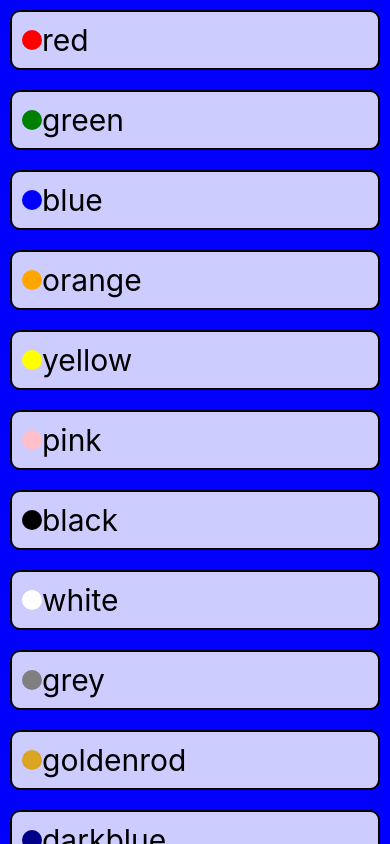
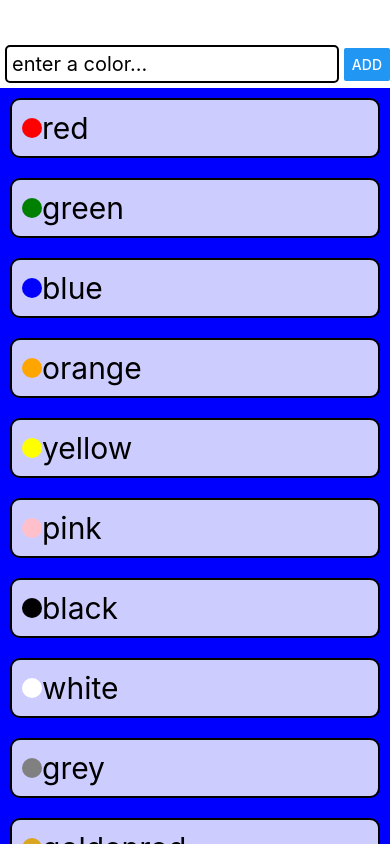
Before and after one commit to joeyharbert/ColorCatalog, a React Native app: screen / in a window 390 px wide. Built offline with nearby package versions, Linux system fonts and the light colour scheme.

Commit message:
add ColorForm

```diff
--- a/App.js
+++ b/App.js
@@ -1,11 +1,14 @@
 import React, { useState } from 'react';
-import { StyleSheet, View, FlatList } from 'react-native';
-import ColorButton from './components/ColorButton'
-import defaultColors from './data/defaultColors.json'
+import { StyleSheet, View, FlatList, Alert } from 'react-native';
+import ColorButton from './components/ColorButton';
+import defaultColors from './data/defaultColors.json';
+import ColorForm from './components/ColorForm';
 
 export default function App() {
   const [backgroundColor, setBackgroundColor] = useState("blue");
   return (
+    <>
+      <ColorForm onNewColor={newColor => Alert.alert(`TODO: add color ${newColor}`)} />
       <FlatList
       style={[styles.container, {backgroundColor}]}
       data={defaultColors}
@@ -14,6 +17,7 @@
           <ColorButton key={item.id} onPress={setBackgroundColor} backgroundColor={item.color} />
         );
       }}/>
+    </>
   );
 }
 
--- /dev/null
+++ b/components/ColorForm.js
@@ -0,0 +1,40 @@
+import React, { useState, useRef } from 'react';
+import { StyleSheet, View, TextInput, Button } from 'react-native';
+
+export default function ColorForm({ onNewColor=f => f }) {
+    const [inputValue, setValue] = useState("");
+    const input = useRef();
+
+    return(
+        <View style={styles.container}>
+            <TextInput
+            ref={input}
+            value={inputValue}
+            style={styles.txtInput}
+            onChangeText={setValue}
+            placeholder="enter a color..."
+            autoCapitalize="none"/>
+            <Button title="add" onPress={() => {
+                input.current.blur();
+                onNewColor(inputValue);
+                setValue("");
+            }}/>
+        </View>
+    )
+}
+
+const styles = StyleSheet.create({
+ container: {
+     marginTop: 40,
+     flexDirection: "row",
+     alignItems: "center"
+ },
+ txtInput: {
+     flex: 1,
+     borderWidth: 2,
+     fontSize: 20,
+     margin: 5,
+     borderRadius: 5,
+     padding: 5
+ }
+});
```
Lines whose indentation alone changed are shown as unchanged.
